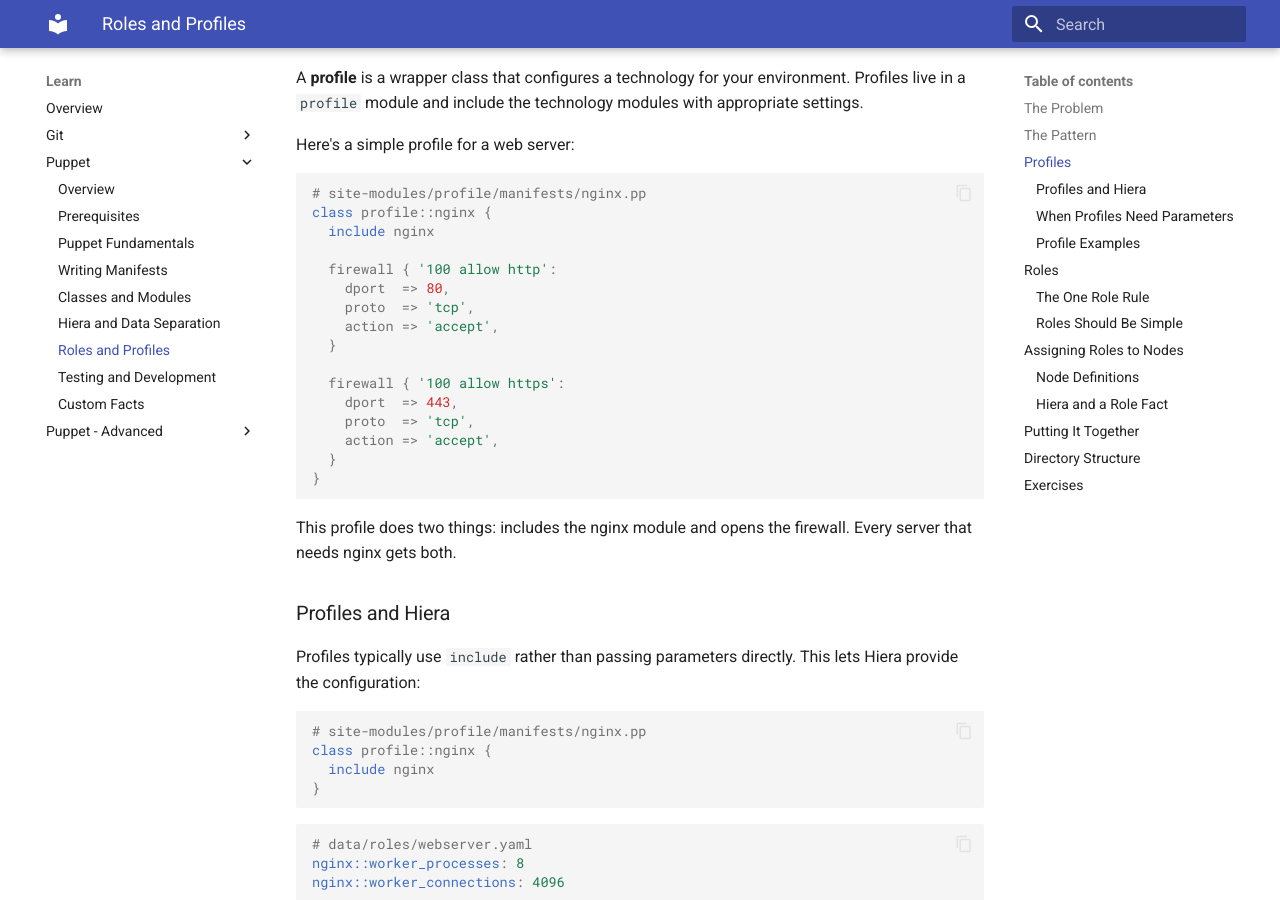
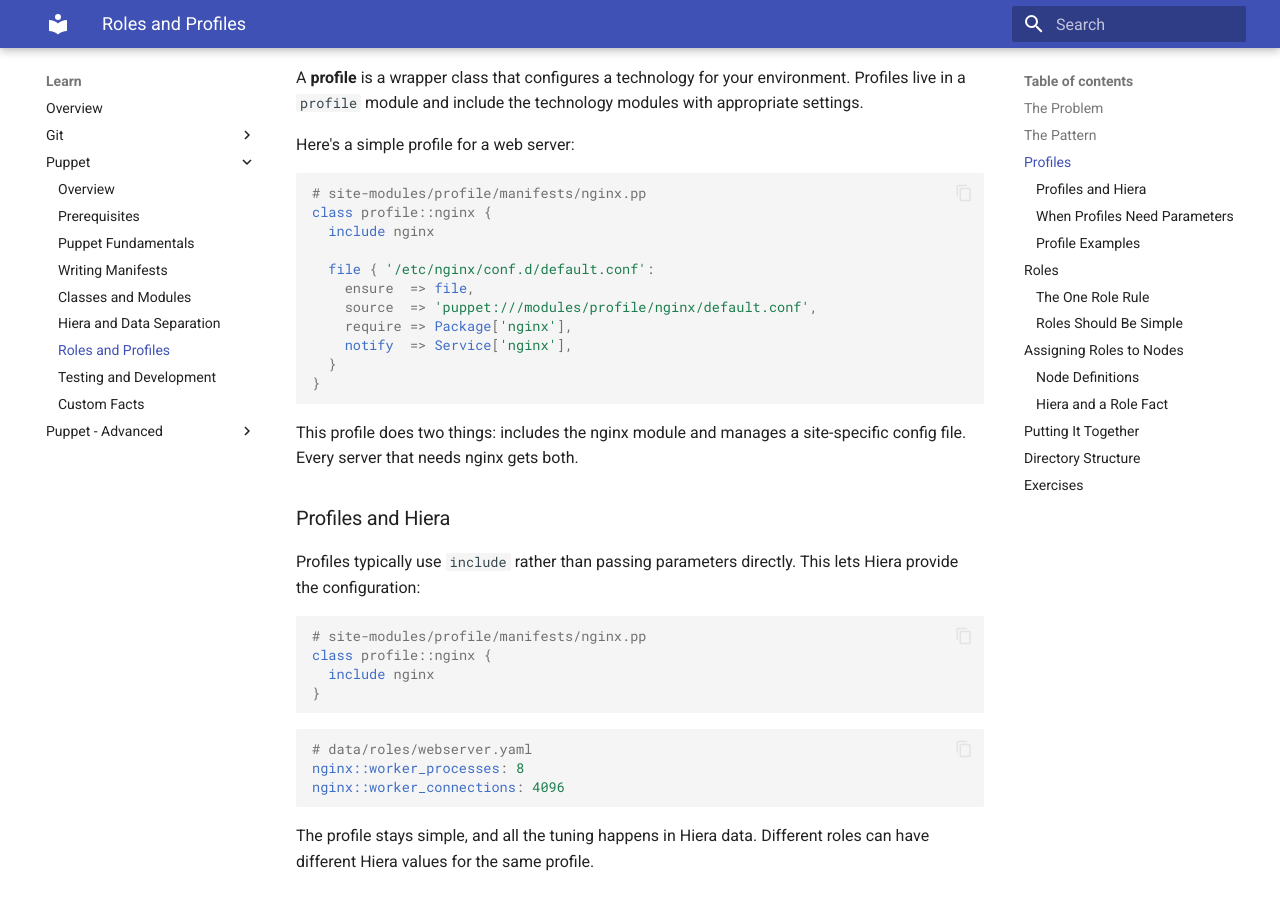
Before and after one commit to lcrownover/platform-docs, an MkDocs documentation site: the page built from docs/learn/puppet/05-roles-and-profiles.md, in a window 1280 px wide and 900 px high, scrolled down 1686 px. Built offline with MkDocs 1.6.1 and Material for MkDocs 9.7.7, drawn with Linux system fonts in a browser that asks for light colours; some of the changed text lies outside the part shown.

Commit message:
revisions per patrick and git

````diff
--- a/docs/learn/puppet/05-roles-and-profiles.md
+++ b/docs/learn/puppet/05-roles-and-profiles.md
@@ -12,7 +12,7 @@
 - PHP for the application
 - Monitoring agent for observability
 - SSH configuration for access
-- Firewall rules for security
+- Log rotation for housekeeping
 - NTP for time sync
 
 You could put all of this directly in a node definition:
@@ -23,7 +23,7 @@
   include php
   include monitoring::agent
   include ssh
-  include firewall
+  include logrotate
   include ntp
 }
 ```
@@ -64,21 +64,16 @@
 class profile::nginx {
   include nginx
 
-  firewall { '100 allow http':
-    dport  => 80,
-    proto  => 'tcp',
-    action => 'accept',
-  }
-
-  firewall { '100 allow https':
-    dport  => 443,
-    proto  => 'tcp',
-    action => 'accept',
+  file { '/etc/nginx/conf.d/default.conf':
+    ensure  => file,
+    source  => 'puppet:///modules/profile/nginx/default.conf',
+    require => Package['nginx'],
+    notify  => Service['nginx'],
   }
 }
 ```
 
-This profile does two things: includes the nginx module and opens the firewall. Every server that needs nginx gets both.
+This profile does two things: includes the nginx module and manages a site-specific config file. Every server that needs nginx gets both.
 
 ### Profiles and Hiera
 
@@ -149,10 +144,11 @@
   include mysql::server
   include mysql::backup
 
-  firewall { '100 allow mysql':
-    dport  => 3306,
-    proto  => 'tcp',
-    action => 'accept',
+  file { '/etc/my.cnf.d/tuning.cnf':
+    ensure  => file,
+    source  => 'puppet:///modules/profile/mysql/tuning.cnf',
+    require => Package['mysql-server'],
+    notify  => Service['mysqld'],
   }
 }
 ```
@@ -294,7 +290,7 @@
 
 1. **Node** `web01.example.com` is assigned `role::webserver`
 2. **Role** `role::webserver` includes `profile::base`, `profile::nginx`, `profile::php`
-3. **Profile** `profile::nginx` includes the `nginx` module and opens firewall ports
+3. **Profile** `profile::nginx` includes the `nginx` module and manages site-specific config
 4. **Module** `nginx` manages the package, config, and service
 5. **Hiera** provides parameters like `nginx::worker_processes` based on the role
 
````
Also changed, not shown: docs/handbook/puppet.md (+6 -5 lines), docs/tools/git.md (+7 -3 lines).
